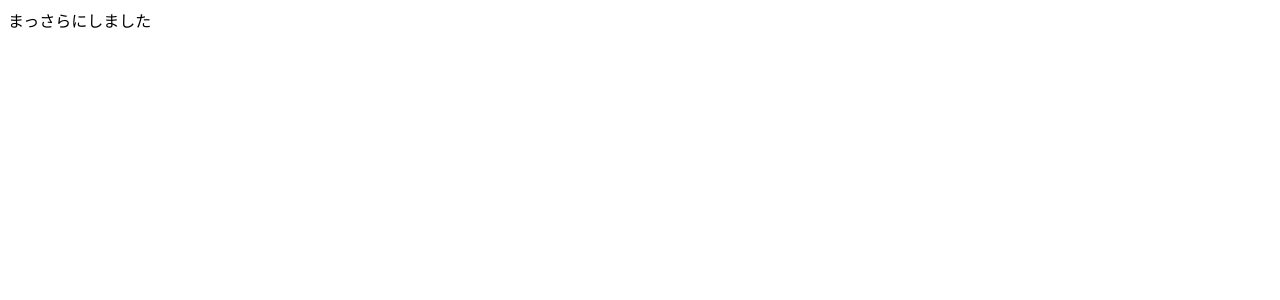
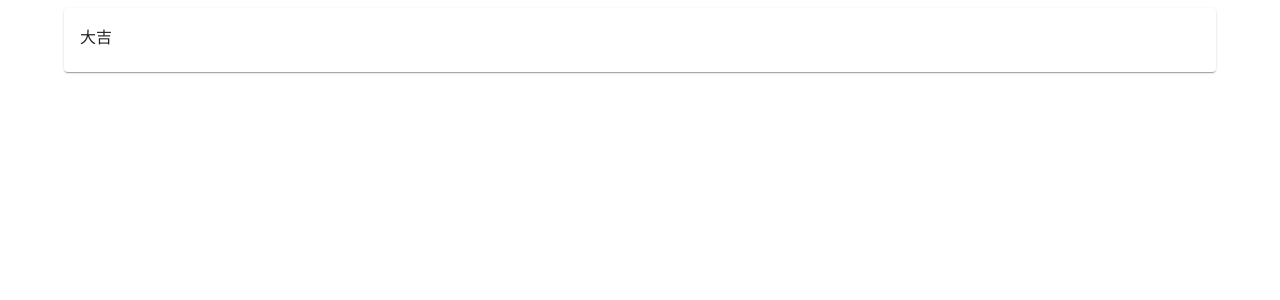
Before and after one commit to skazm/react-try-your-luck, a React (Create React App) app: page / in a window 1280 px wide. Shown: the top 300 px of the page. Built offline with nearby package versions, Linux system fonts and the light colour scheme.

Commit message:
コンテナの中に大吉

```diff
--- a/src/App.tsx
+++ b/src/App.tsx
@@ -1,8 +1,15 @@
+import { Card, CardContent, Container } from '@mui/material';
 import React from 'react';
 
 function App() {
   return (
-    <div>まっさらにしました</div>
+    <Container>
+      <Card>
+        <CardContent>
+          大吉
+        </CardContent>
+      </Card>
+    </Container>
   );
 }
 
```
